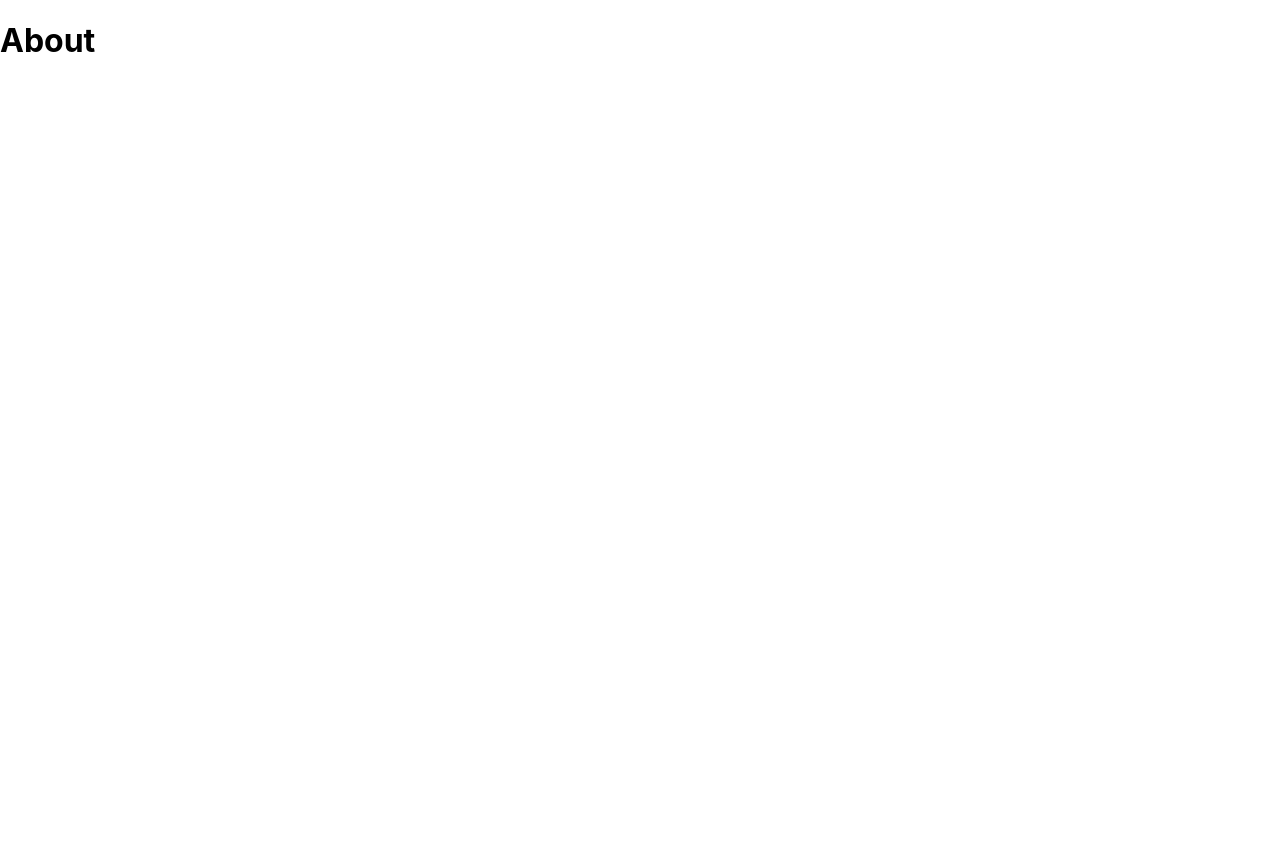
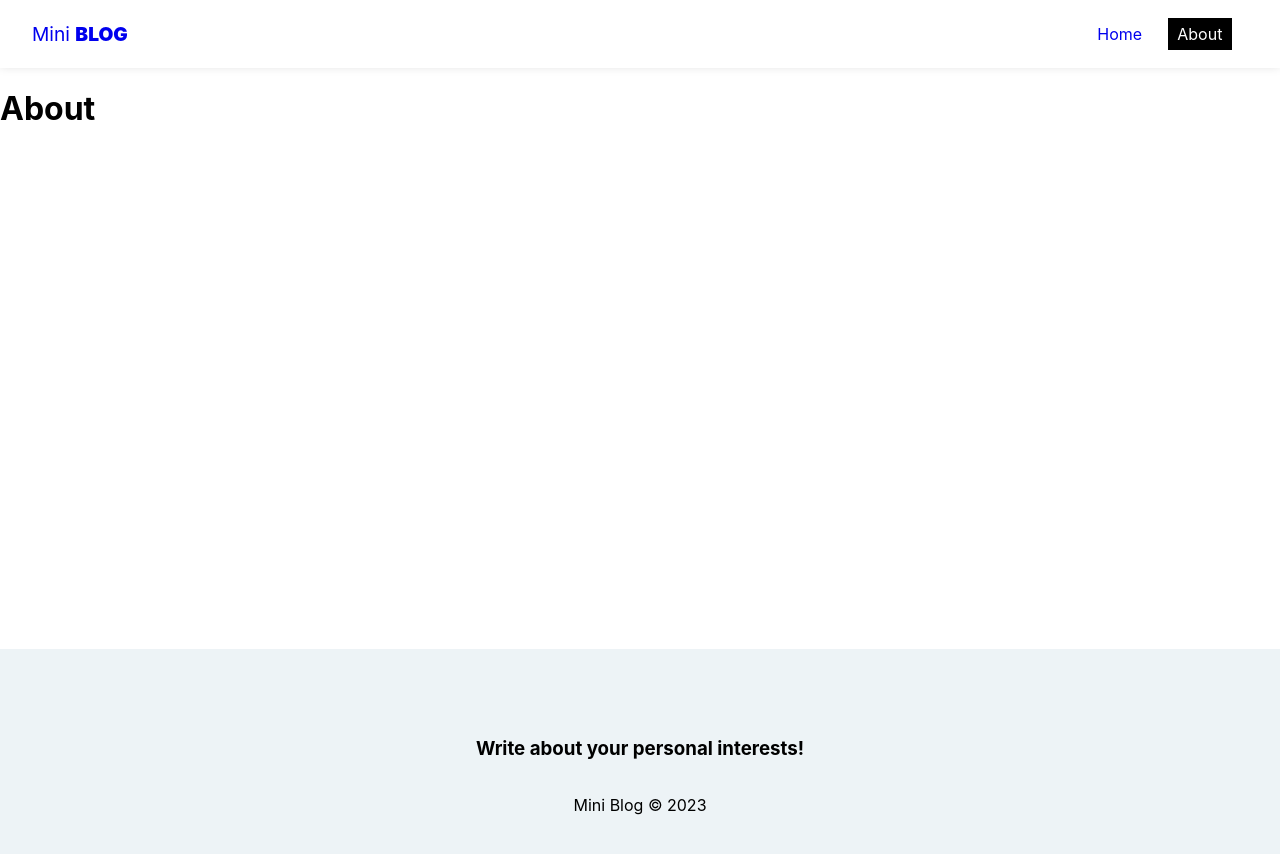
Before and after one commit to lsegouras/miniblog, a React (Create React App) app: page /about in a window 1280 px wide. Shown: the top 854 px of the page. Before the commit the page ends 800 px from the top, so only its background shows below. Built offline with nearby package versions, Linux system fonts and the light colour scheme.

Commit message:
feat: navbar and footer

```diff
--- a/src/App.js
+++ b/src/App.js
@@ -2,17 +2,21 @@ import './App.css';
 import {BrowserRouter, Routes, Route, Navigate} from "react-router-dom"
 import Home from './pages/Home/Home';
 import About from './pages/About/About';
+import Navbar from './components/Navbar';
+import Footer from './components/Footer';
 
 function App() {
   return (
     <div className="App">
       <BrowserRouter>
+        <Navbar />
         <div className="container">
           <Routes>
             <Route path="/" element={<Home />} />
             <Route path="/about" element={<About />} />
           </Routes>
         </div>
+        <Footer />
       </BrowserRouter >
     </div>
   );
--- /dev/null
+++ b/src/components/Footer.js
@@ -0,0 +1,12 @@
+import styles from './Footer.module.css'
+
+function Footer() {
+  return (
+    <footer className={styles.footer}>
+      <h3>Write about your personal interests!</h3>
+      <p>Mini Blog &copy; 2023</p>
+    </footer>
+  )
+}
+
+export default Footer
--- /dev/null
+++ b/src/components/Footer.module.css
@@ -0,0 +1,8 @@
+.footer {
+  height: 250px;
+  display: flex;
+  flex-direction: column;
+  align-items: center;
+  justify-content: center;
+  background-color: #edf3f6;
+}
--- /dev/null
+++ b/src/components/Navbar.js
@@ -0,0 +1,32 @@
+import styles from './Navbar.module.css'
+import { NavLink } from 'react-router-dom'
+
+function Navbar() {
+  return (
+    <nav className={styles.navbar}>
+      <NavLink className={styles.brand} to="/">
+        Mini <span>Blog</span>
+      </NavLink>
+      <ul className={styles.links_list}>
+        <li>
+          <NavLink
+            to="/"
+            className={({ isActive }) => (isActive ? styles.active : "")}
+          >
+            Home
+          </NavLink>
+        </li>
+        <li>
+          <NavLink
+            to="/about"
+            className={({ isActive }) => (isActive ? styles.active : "")}
+          >
+            About
+          </NavLink>
+        </li>
+      </ul>
+    </nav>
+  );
+};
+
+export default Navbar;
--- /dev/null
+++ b/src/components/Navbar.module.css
@@ -0,0 +1,36 @@
+.navbar {
+  display: flex;
+  box-shadow: rgba(0, 0, 0, 0.15) 0px -2px 10px 0px;
+  justify-content: space-between;
+  align-items: center;
+  padding: 0.5em 2em;
+}
+
+.brand {
+  font-size: 1.2em;
+  text-decoration: none;
+}
+
+.brand span {
+  font-weight: 900;
+  text-transform: uppercase;
+}
+
+.links_list {
+  display: flex;
+}
+
+.links_list li {
+  margin-right: 1em;
+  list-style: none;
+}
+
+.links_list li a {
+  padding: 0.4em 0.6em;
+  text-decoration: none;
+}
+
+.active {
+  background-color: #000;
+  color: #fff;
+}
--- a/src/pages/About/About.js
+++ b/src/pages/About/About.js
@@ -1,5 +1,4 @@
-import React from 'react'
-import styles from './About_module.css'
+import styles from './About.module.css'
 
 function About() {
   return (
--- a/src/pages/Home/Home.js
+++ b/src/pages/Home/Home.js
@@ -1,5 +1,4 @@
-import React from 'react'
-import styles from "./Home_module.css"
+import styles from "./Home.module.css"
 
 function Home() {
   return (
```
Also changed, not shown: src/pages/About/About.module.css (added), src/pages/About/About_module.css (deleted), src/pages/Home/Home.module.css (added), src/pages/Home/Home_module.css (deleted).
